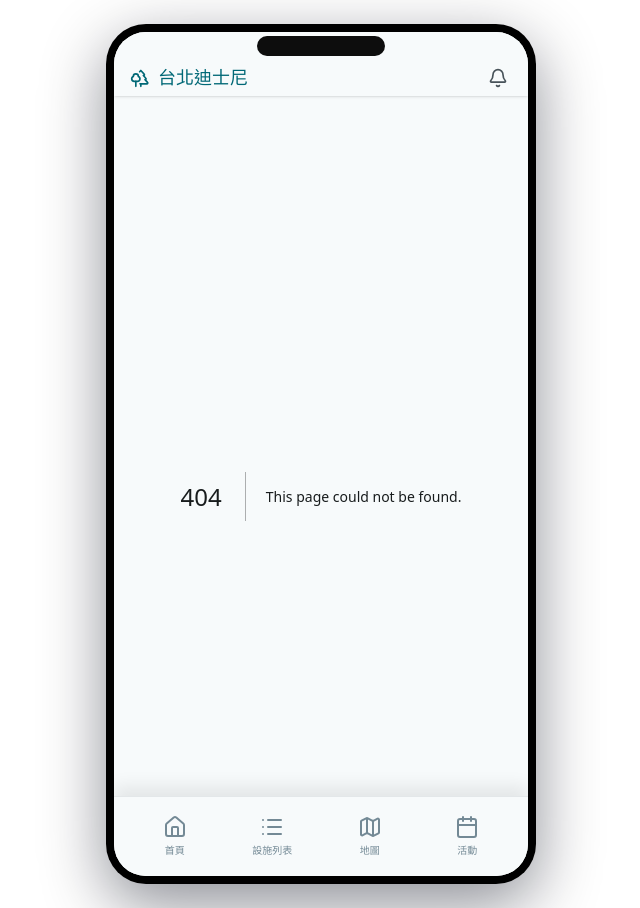
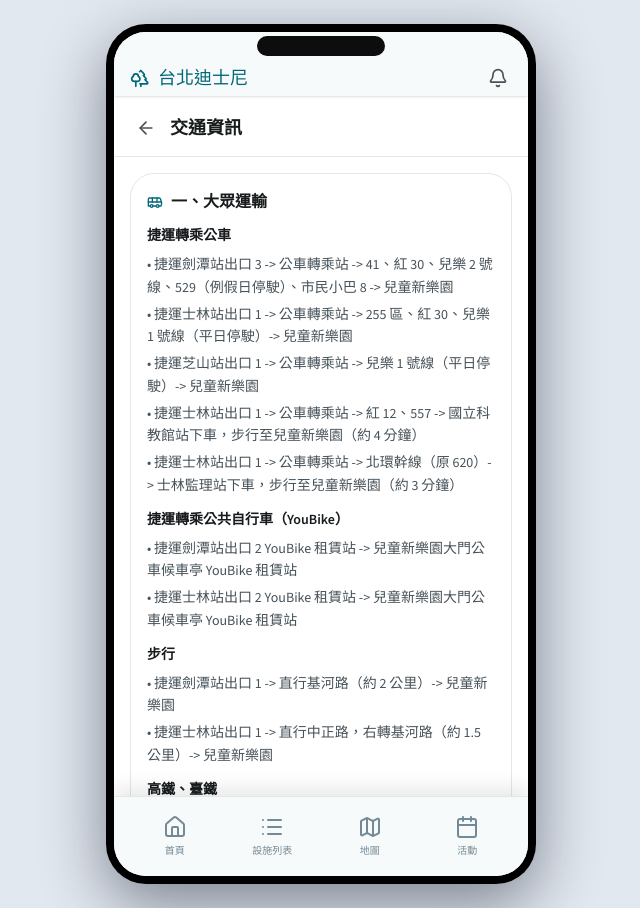
Before and after one commit to chennjustin/PWA-TownPass, a Next.js app in the folder web/: page /transport in a window 1280 px wide. Before the commit this address had no page. Shown: the whole page, without its empty margins (319-959 px from the left). Built offline with nearby package versions, Linux system fonts and the light colour scheme.

Commit message:
feat: add TransportPage and link from HomePage for transportation information

```diff
--- /dev/null
+++ b/web/src/app/transport/page.tsx
@@ -0,0 +1,5 @@
+import { TransportPage } from '@/src/views/TransportPage';
+
+export default function Page() {
+  return <TransportPage />;
+}
--- a/web/src/views/HomePage.tsx
+++ b/web/src/views/HomePage.tsx
@@ -144,9 +144,14 @@
 
       {/* Transport */}
       <section className="space-y-3">
-        <div className="flex items-center gap-1">
-          <h3 className="font-display font-semibold text-lg text-grayscale-900">交通方式</h3>
-          <Bus className="h-4 w-4 text-primary" />
+        <div className="flex items-center justify-between">
+          <div className="flex items-center gap-1">
+            <h3 className="font-display font-semibold text-lg text-grayscale-900">交通方式</h3>
+            <Bus className="h-4 w-4 text-primary" />
+          </div>
+          <Link href="/transport" className="inline-flex items-center gap-1 text-primary font-semibold text-sm">
+            查看更多 <ArrowRight className="w-4 h-4" />
+          </Link>
         </div>
 
         <div className="space-y-2 border-y border-grayscale-100 py-3">
--- /dev/null
+++ b/web/src/views/TransportPage.tsx
@@ -0,0 +1,154 @@
+import Link from 'next/link';
+import { ArrowLeft, ArrowRight, Bus, Car, MapPin, Navigation, ParkingCircle } from 'lucide-react';
+
+const metroBusRoutes = [
+  '捷運劍潭站出口 3 -> 公車轉乘站 -> 41、紅 30、兒樂 2 號線、529（例假日停駛）、市民小巴 8 -> 兒童新樂園',
+  '捷運士林站出口 1 -> 公車轉乘站 -> 255 區、紅 30、兒樂 1 號線（平日停駛）-> 兒童新樂園',
+  '捷運芝山站出口 1 -> 公車轉乘站 -> 兒樂 1 號線（平日停駛）-> 兒童新樂園',
+  '捷運士林站出口 1 -> 公車轉乘站 -> 紅 12、557 -> 國立科教館站下車，步行至兒童新樂園（約 4 分鐘）',
+  '捷運士林站出口 1 -> 公車轉乘站 -> 北環幹線（原 620）-> 士林監理站下車，步行至兒童新樂園（約 3 分鐘）',
+];
+
+const bikeRoutes = [
+  '捷運劍潭站出口 2 YouBike 租賃站 -> 兒童新樂園大門公車候車亭 YouBike 租賃站',
+  '捷運士林站出口 2 YouBike 租賃站 -> 兒童新樂園大門公車候車亭 YouBike 租賃站',
+];
+
+const walkingRoutes = [
+  '捷運劍潭站出口 1 -> 直行基河路（約 2 公里）-> 兒童新樂園',
+  '捷運士林站出口 1 -> 直行中正路，右轉基河路（約 1.5 公里）-> 兒童新樂園',
+];
+
+const drivingRoutes = [
+  '國道一號：圓山（松江路）交流道 -> 民族東路 -> 民族西路 -> 承德路 -> 文林路 587 巷 -> 兒童新樂園',
+  '國道一號：臺北（重慶北路）交流道 -> 百齡橋 -> 承德路 -> 文林路 587 巷 -> 兒童新樂園',
+  '國道三號：木柵交流道 -> 國道 3 甲 -> 辛亥路 -> 建國高架道路 -> 國道 1 號（往桃園方向）-> 臺北（重慶北路）交流道 -> 百齡橋 -> 承德路 -> 文林路 587 巷 -> 兒童新樂園',
+];
+
+export function TransportPage() {
+  return (
+    <section className="h-full overflow-y-auto no-scrollbar bg-white pb-24">
+      <div className="sticky top-0 z-20 border-b border-grayscale-100 bg-white/95 px-4 pb-3 pt-4 backdrop-blur supports-[backdrop-filter]:bg-white/85">
+        <div className="flex items-center gap-2">
+          <Link
+            href="/"
+            className="inline-flex h-8 w-8 items-center justify-center rounded-md text-grayscale-700 transition active:scale-95"
+            aria-label="回到首頁"
+          >
+            <ArrowLeft className="h-5 w-5" />
+          </Link>
+          <h2 className="text-lg font-semibold text-on-surface">交通資訊</h2>
+        </div>
+      </div>
+
+      <div className="space-y-4 px-4 pt-4">
+        <section className="space-y-3 rounded-xl border border-grayscale-100 p-4">
+          <div className="flex items-center gap-2">
+            <Bus className="h-4 w-4 text-primary" />
+            <h3 className="font-semibold text-on-surface">一、大眾運輸</h3>
+          </div>
+
+          <div className="space-y-2">
+            <h4 className="text-sm font-semibold text-grayscale-900">捷運轉乘公車</h4>
+            <ul className="space-y-1 text-sm leading-relaxed text-grayscale-700">
+              {metroBusRoutes.map((item) => (
+                <li key={item}>• {item}</li>
+              ))}
+            </ul>
+          </div>
+
+          <div className="space-y-2">
+            <h4 className="text-sm font-semibold text-grayscale-900">捷運轉乘公共自行車（YouBike）</h4>
+            <ul className="space-y-1 text-sm leading-relaxed text-grayscale-700">
+              {bikeRoutes.map((item) => (
+                <li key={item}>• {item}</li>
+              ))}
+            </ul>
+          </div>
+
+          <div className="space-y-2">
+            <h4 className="text-sm font-semibold text-grayscale-900">步行</h4>
+            <ul className="space-y-1 text-sm leading-relaxed text-grayscale-700">
+              {walkingRoutes.map((item) => (
+                <li key={item}>• {item}</li>
+              ))}
+            </ul>
+          </div>
+
+          <div className="space-y-2">
+            <h4 className="text-sm font-semibold text-grayscale-900">高鐵、臺鐵</h4>
+            <p className="text-sm leading-relaxed text-grayscale-700">
+              • 搭乘至臺北車站，轉捷運淡水信義線至劍潭站、士林站或芝山站，再轉乘公車。
+            </p>
+          </div>
+        </section>
+
+        <section className="space-y-3 rounded-xl border border-grayscale-100 p-4">
+          <div className="flex items-center gap-2">
+            <Car className="h-4 w-4 text-primary" />
+            <h3 className="font-semibold text-on-surface">二、開車資訊</h3>
+          </div>
+
+          <ul className="space-y-1 text-sm leading-relaxed text-grayscale-700">
+            {drivingRoutes.map((item) => (
+              <li key={item}>• {item}</li>
+            ))}
+          </ul>
+
+          <p className="inline-flex items-center gap-1 text-sm font-semibold text-grayscale-800">
+            <Navigation className="h-4 w-4 text-primary" />
+            GPS 座標：東經 121°30&apos;54.5&apos;&apos;、北緯 25°05&apos;48&apos;&apos;
+          </p>
+        </section>
+
+        <section className="space-y-3 rounded-xl border border-grayscale-100 p-4">
+          <div className="flex items-center gap-2">
+            <ParkingCircle className="h-4 w-4 text-primary" />
+            <h3 className="font-semibold text-on-surface">三、停車場資訊</h3>
+          </div>
+
+          <div className="space-y-1 text-sm leading-relaxed text-grayscale-700">
+            <p>（一）位置：請由園區北側文林路 587 巷出入口進入。</p>
+            <p>（二）車格數：汽車 442 格（含身障 12 格）、機車 393 格（含身障 8 格）。</p>
+            <p>（三）限高：2.1 公尺。</p>
+          </div>
+
+          <div className="space-y-2 text-sm leading-relaxed text-grayscale-700">
+            <h4 className="font-semibold text-grayscale-900">（四）收費標準</h4>
+            <p>• 汽車：平日 30 元/時、假日 40 元/時（8:00-20:00）；夜間 10 元/時（20:00-翌日 8:00）。</p>
+            <p>• 機車：20 元/次，隔日另計。</p>
+            <p>• 收費以 30 分鐘為單位，未滿 30 分鐘以 30 分鐘計。</p>
+            <p>• 支援悠遊卡與多項多元支付。</p>
+            <p>• 身心障礙停車優惠：汽車免費 4 小時，超過後半價；機車依費率半價（請持證件正本至管理室辦理）。</p>
+            <p>• 夜間（閉園至翌日 6 時）不開放臨停入場。</p>
+          </div>
+
+          <div className="space-y-2 text-sm leading-relaxed text-grayscale-700">
+            <h4 className="font-semibold text-grayscale-900">（五）月票資訊</h4>
+            <p>• 提供汽車限時夜間月票與機車全時月票；里民優惠依現場公告。</p>
+            <p>• 申請請備妥身分與車輛證件正本至汽車管理室辦理。</p>
+            <p>• 月票時間：汽車 17:30-翌日 9:00；機車 24 小時。</p>
+            <p>• 不提供固定或保留車位，滿位時需排隊。</p>
+          </div>
+
+          <div className="rounded-lg bg-grayscale-50 p-3 text-sm text-grayscale-700">
+            （六）停車場管理室 / 24 小時客服：<span className="font-semibold">(02) 2834-5378</span>
+          </div>
+        </section>
+
+        <Link
+          href="/map"
+          className="mb-2 inline-flex items-center gap-1 text-sm font-semibold text-primary"
+        >
+          查看園區地圖
+          <ArrowRight className="h-4 w-4" />
+        </Link>
+
+        <p className="pb-2 text-xs text-grayscale-500">
+          <MapPin className="mr-1 inline h-3.5 w-3.5" />
+          地址：台北市士林區承德路五段 55 號
+        </p>
+      </div>
+    </section>
+  );
+}
```
